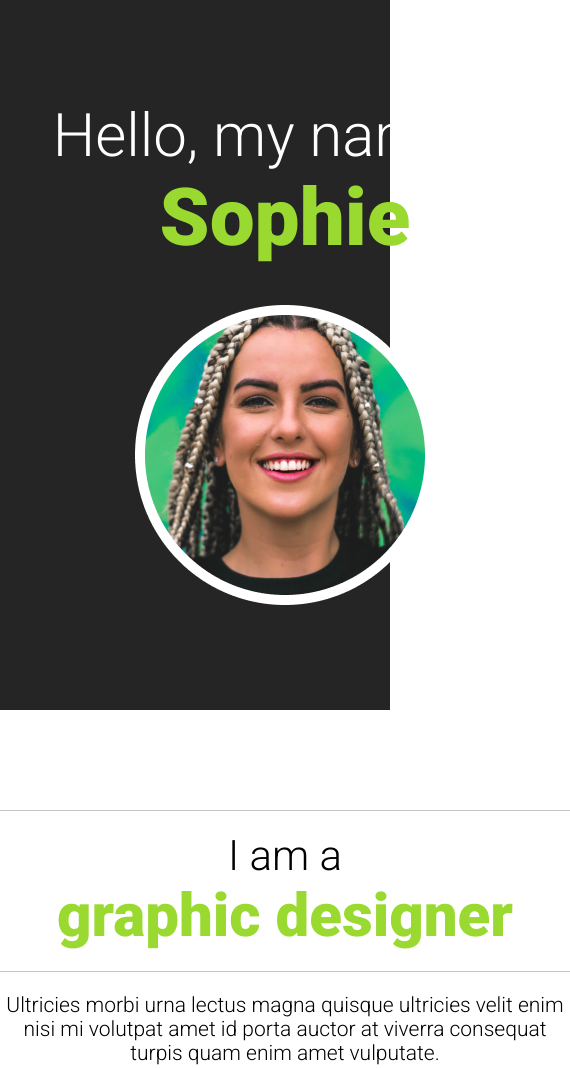
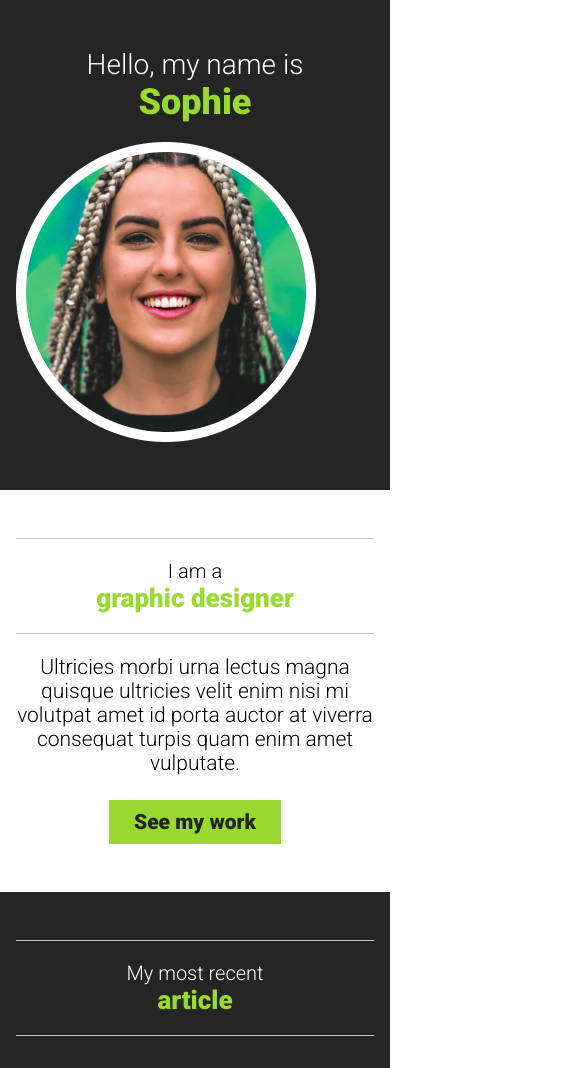
Before and after one commit to tariqkhemili-git/portfolio-site, a plain HTML site: page index.html in a window 390 px wide. Shown: the top 1068 px of the page, 570 px wide, since content can reach past the window. Drawn offline with Linux system fonts and the light colour scheme.

Commit message:
Update style.css

```diff
--- a/css/style.css
+++ b/css/style.css
@@ -1,3 +1,12 @@
+/* Recommended global reset */
+*, *::before, *::after {
+  box-sizing: border-box;
+}
+
+html, body {
+  height: 100%;
+}
+
 body {
   text-align: center;
   font-family: "Roboto", sans-serif;
@@ -7,8 +16,11 @@ body {
 }
 
 .container {
-  width: 570px;
+  width: 100%;
+  max-width: 570px;
   margin: 0 auto;
+  padding-left: 16px;
+  padding-right: 16px;
 }
 
 h1,
@@ -80,6 +92,29 @@ section {
   padding: 100px 0;
 }
 
+/* Ensure background colors applied to sections spread full width */
+header,
+section {
+  width: 100%;
+  display: block;
+}
+
+/* Make images responsive and avoid forcing horizontal overflow */
+img {
+  max-width: 100%;
+  height: auto;
+  display: block;
+}
+
+/* Reduce large paddings and font-sizes on small viewports */
+@media (max-width: 480px) {
+  h1 { font-size: 28px; }
+  h1 .accent-text { font-size: 36px; }
+  h2 { font-size: 20px; }
+  h2 .accent-text { font-size: 26px; }
+  header, section { padding: 48px 0; }
+}
+
 .inverse {
   color: #fff;
   background: #252525;
```
